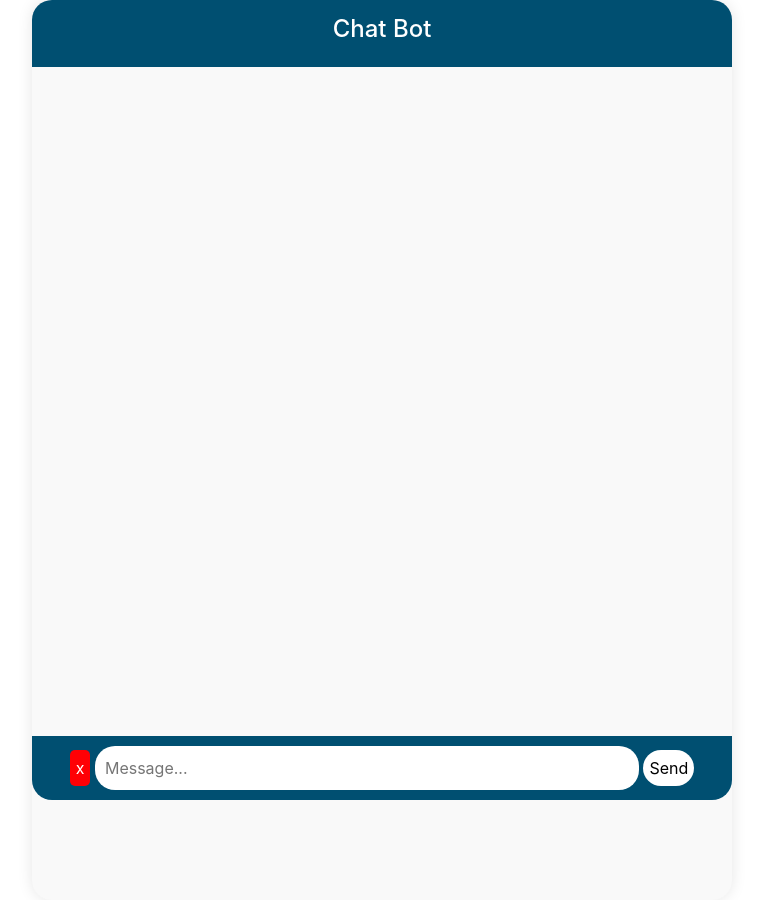
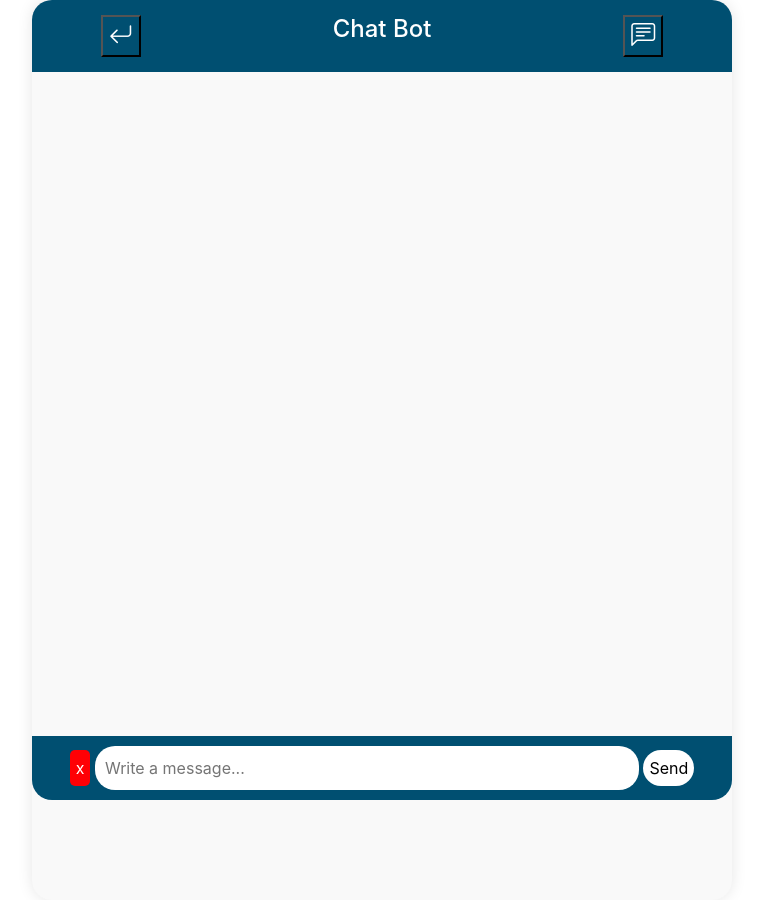
Before and after one commit to hi18cc/ChatBot, a Django app: template Chatbot_Application/Chatbot/templates/textbox.html in a window 1280 px wide. Shown: the whole page, without its empty margins (258-1021 px from the left). Run offline with Django 4.2, Linux system fonts and the light colour scheme; the template is opened without the code that fills it, so the values that code supplies are empty.

Commit message:
chatlog function
added the chatlog function

```diff
--- a/Chatbot_Application/Chatbot/templates/style.css
+++ b/Chatbot_Application/Chatbot/templates/style.css
@@ -55,6 +55,20 @@ body {
     background: #ff0005;
 }
 
+.back {
+    color: white;
+    background-color: #004f71;
+}
+
+.history {
+    color: white;
+    background-color: #004f71;
+}
+
+.bi {
+    font-size: 1.5rem;
+}
+
 .output {
     margin-top: auto;
     display: flex;
--- a/Chatbot_Application/Chatbot/templates/textbox.html
+++ b/Chatbot_Application/Chatbot/templates/textbox.html
@@ -3,22 +3,34 @@
 <head>
     <link rel="stylesheet" href="style.css">
     <link rel="stylesheet" href="https://cdn.jsdelivr.net/npm/bootstrap@4.6.1/dist/css/bootstrap.min.css">
+    <link rel="stylesheet" href="https://cdn.jsdelivr.net/npm/bootstrap-icons@1.8.1/font/bootstrap-icons.css">
     <meta charset="UTF-8">
     <title>Chatbot</title>
 </head>
 <body>
+    <script src="https://cdnjs.cloudflare.com/ajax/libs/FileSaver.js/2.0.5/FileSaver.min.js"></script>
 <div class="container">
     <div class="chatbox">
         <div class="main">
             <div class="header">
+                <div class="container-fluid">
+                    <div class="row">
+                      <div class="col">
+                          <button class="back"><div class="bi bi-arrow-return-left"></div></button>
+                      </div>
+                      <div class="col-7">
                     <h4>Chat Bot</h4>
                       </div>
-			<div class="output">
-				<div></div>
+                      <div class="col">
+                        <button class="history"><i class="bi bi-chat-left-text"></i></button>
                       </div>
+                    </div>
+                </div>
+            </div>
+            <div class="output"><div></div></div>
             <div class="input">
                 <button class="clear">x</button>
-				<input type="text" id="msg" placeholder="Message...">
+                <input type="text" id="msg" placeholder="Write a message...">
                 <button class="send">Send</button>
             </div>
         </div>
```
Also changed, not shown: Chatbot_Application/Chatbot/templates/chat.js (+48 -11 lines). Lines whose indentation alone changed are shown as unchanged.
